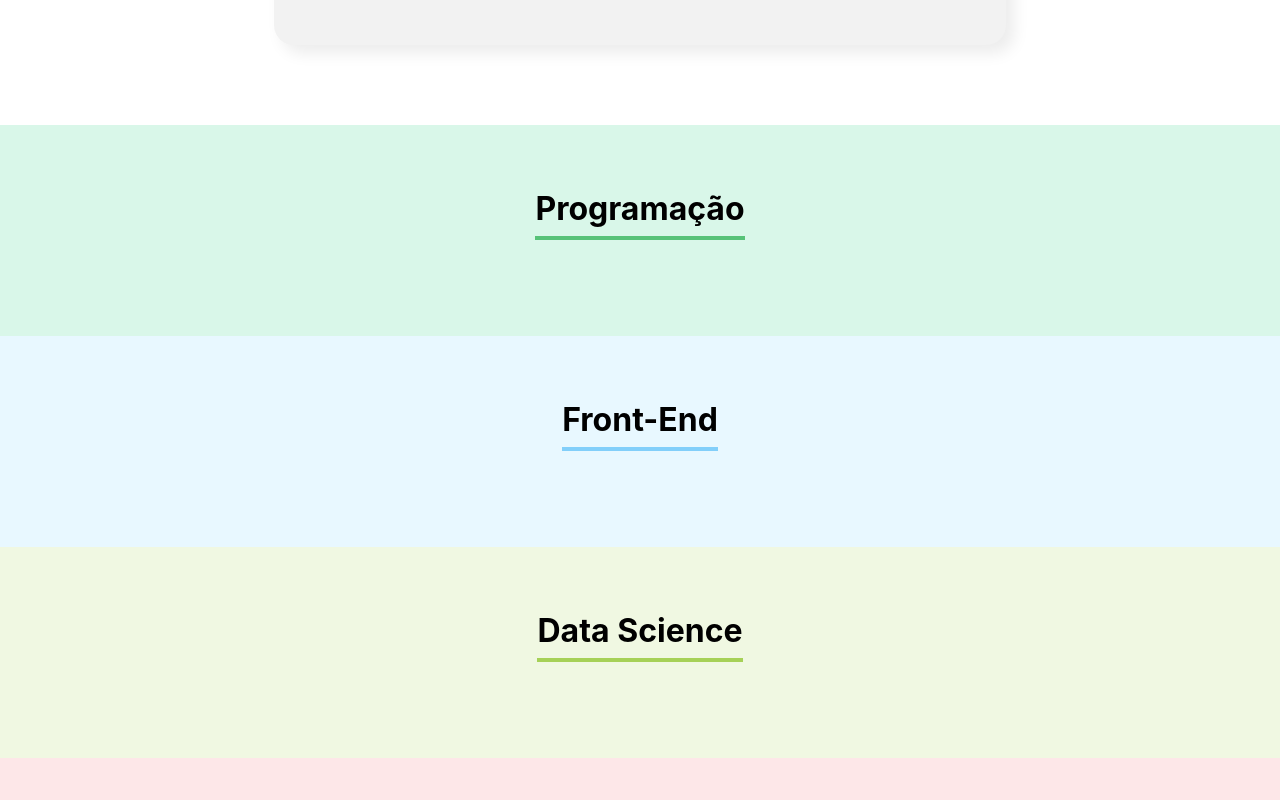
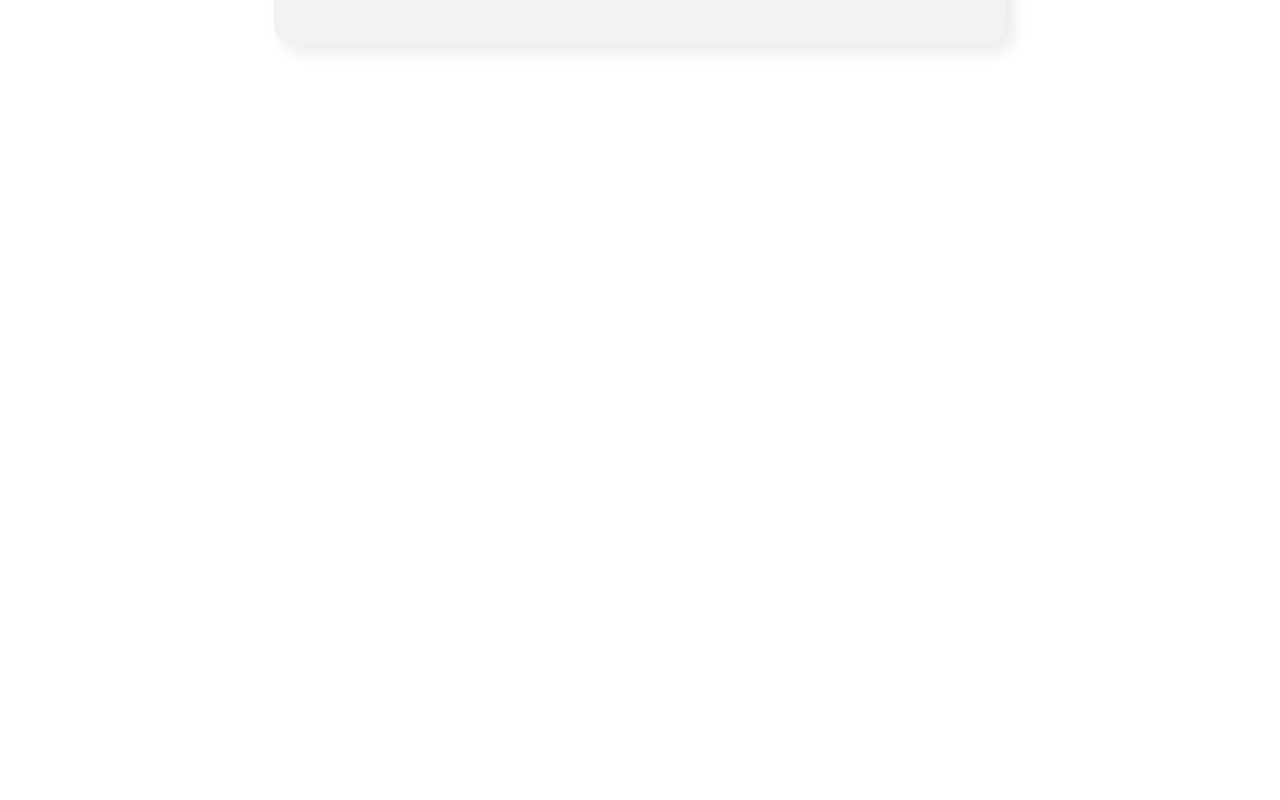
Before and after one commit to esantos92/organo, a React (Create React App) app: page / in a window 1280 px wide. Shown: the part 1320-2120 px from the top of the page. After the commit the page ends 1445 px from the top, so only its background shows below. Built offline with nearby package versions, Linux system fonts and the light colour scheme; the HTML template or start-up script is replaced by a standard one.

Commit message:
escondendo times vazios - aula 07

```diff
--- a/src/components/Formulario/index.js
+++ b/src/components/Formulario/index.js
@@ -18,6 +18,10 @@ const Formulario = (props) => {
       imagem,
       time
     })
+    setNome('')
+    setCargo('')
+    setImagem('')
+    setTime('')
   }
 
   return (
--- a/src/components/Time/index.js
+++ b/src/components/Time/index.js
@@ -3,7 +3,7 @@ import './Time.css'
 
 const Time = (props) => {
   return (
-    <section
+    (props.colaboradores.length > 0) ? <section
       className='time'
       style={{
         backgroundColor: props.corSecundaria
@@ -11,9 +11,10 @@ const Time = (props) => {
     >
       <h3 style={{ borderColor: props.corPrimaria }}>{props.nome}</h3>
       <div className='colaboradores'>
-      {props.colaboradores.map( colaborador => <Colaborador nome={colaborador.nome} cargo={colaborador.cargo} imagem={colaborador.imagem}/> )}
+        {props.colaboradores.map( colaborador => <Colaborador nome={colaborador.nome} cargo={colaborador.cargo} imagem={colaborador.imagem}/> )}
       </div>
     </section>
+    : ''
   )
 }
 
```
